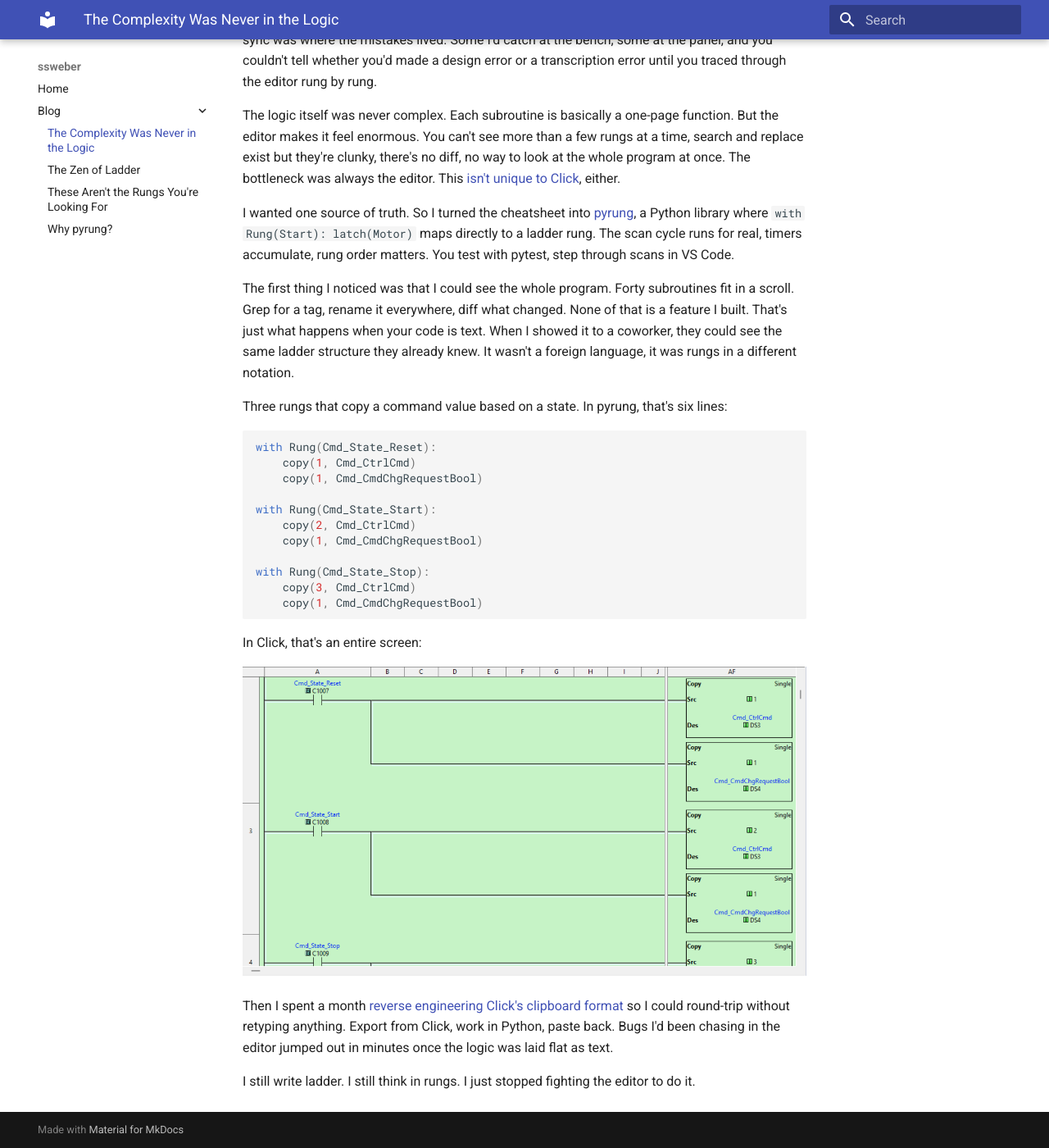
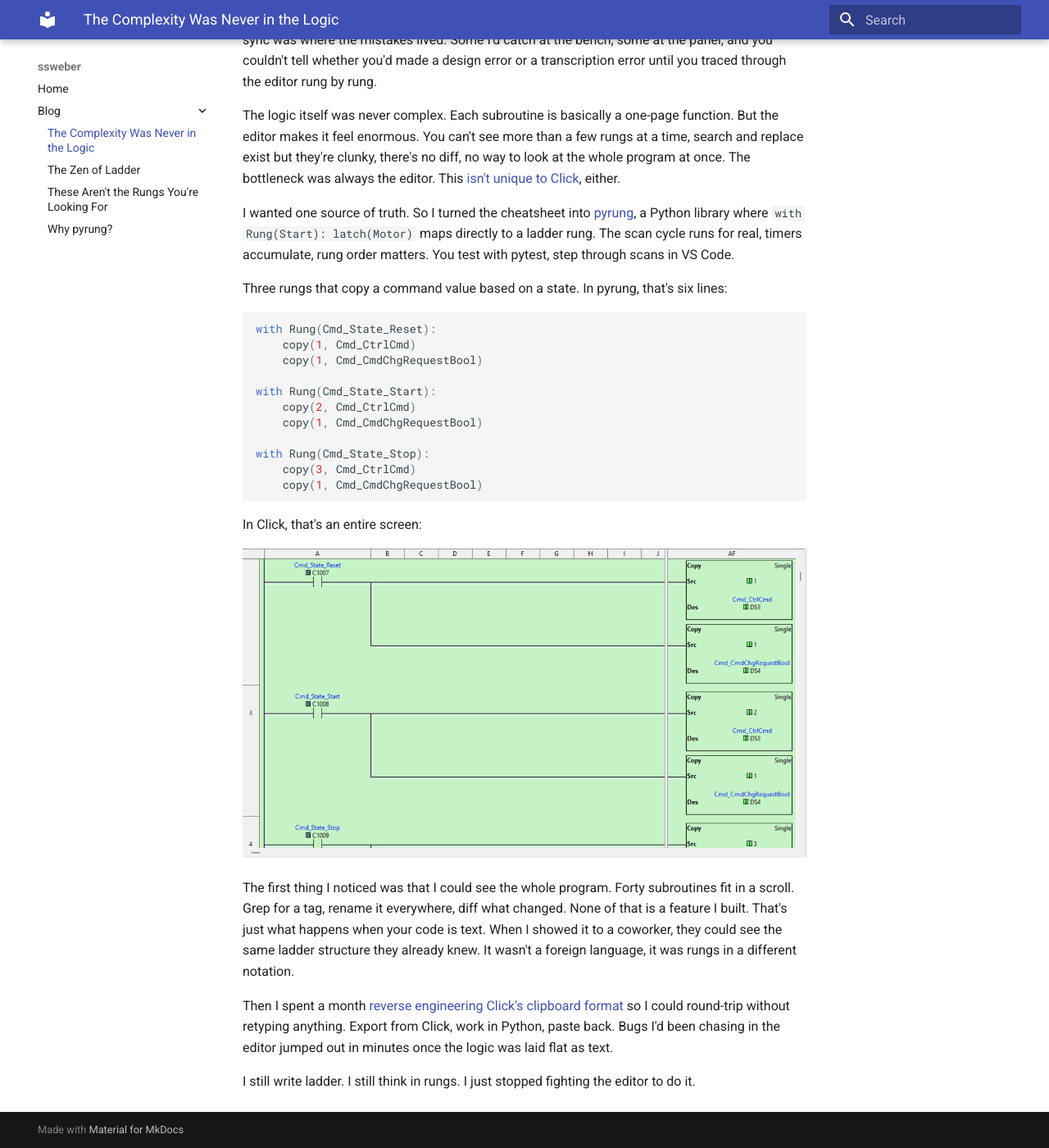
Before and after one commit to ssweber/ssweber.github.io, an MkDocs documentation site: the page built from docs/blog/complexity-was-never-in-the-logic.md, in a window 1280 px wide and 1400 px high, scrolled down 576 px. Shown: the whole window at 82% size. Built offline with MkDocs 1.6.1 and Material for MkDocs 9.7.7, drawn with Linux system fonts in a browser that asks for light colours; part of the change alters nothing that is shown.

Commit message:
docs: move once again

```diff
--- a/docs/blog/complexity-was-never-in-the-logic.md
+++ b/docs/blog/complexity-was-never-in-the-logic.md
@@ -11,8 +11,6 @@ I wrote [ClickNick](https://github.com/ssweber/clicknick) to help with the addre
 The logic itself was never complex. Each subroutine is basically a one-page function. But the editor makes it feel enormous. You can't see more than a few rungs at a time, search and replace exist but they're clunky, there's no diff, no way to look at the whole program at once. The bottleneck was always the editor. This [isn't unique to Click](https://blog.jonasneubert.com/2019/10/29/ladder-logic/), either.
 
 I wanted one source of truth. So I turned the cheatsheet into [pyrung](https://ssweber.github.io/pyrung/), a Python library where `with Rung(Start): latch(Motor)` maps directly to a ladder rung. The scan cycle runs for real, timers accumulate, rung order matters. You test with pytest, step through scans in VS Code.
-
-The first thing I noticed was that I could see the whole program. Forty subroutines fit in a scroll. Grep for a tag, rename it everywhere, diff what changed. None of that is a feature I built. That's just what happens when your code is text. When I showed it to a coworker, they could see the same ladder structure they already knew. It wasn't a foreign language, it was rungs in a different notation.
 
 Three rungs that copy a command value based on a state. In pyrung, that's six lines:
 
@@ -34,6 +32,8 @@ In Click, that's an entire screen:
 
 ![The same three rungs in the Click editor, filling the full window with contacts, branch lines, and copy instruction blocks](state-machine-snippet.png)
 
+The first thing I noticed was that I could see the whole program. Forty subroutines fit in a scroll. Grep for a tag, rename it everywhere, diff what changed. None of that is a feature I built. That's just what happens when your code is text. When I showed it to a coworker, they could see the same ladder structure they already knew. It wasn't a foreign language, it was rungs in a different notation.
+
 Then I spent a month [reverse engineering Click's clipboard format](https://ssweber.github.io/blog/these-arent-the-rungs/) so I could round-trip without retyping anything. Export from Click, work in Python, paste back. Bugs I'd been chasing in the editor jumped out in minutes once the logic was laid flat as text.
 
 I still write ladder. I still think in rungs. I just stopped fighting the editor to do it.
```
